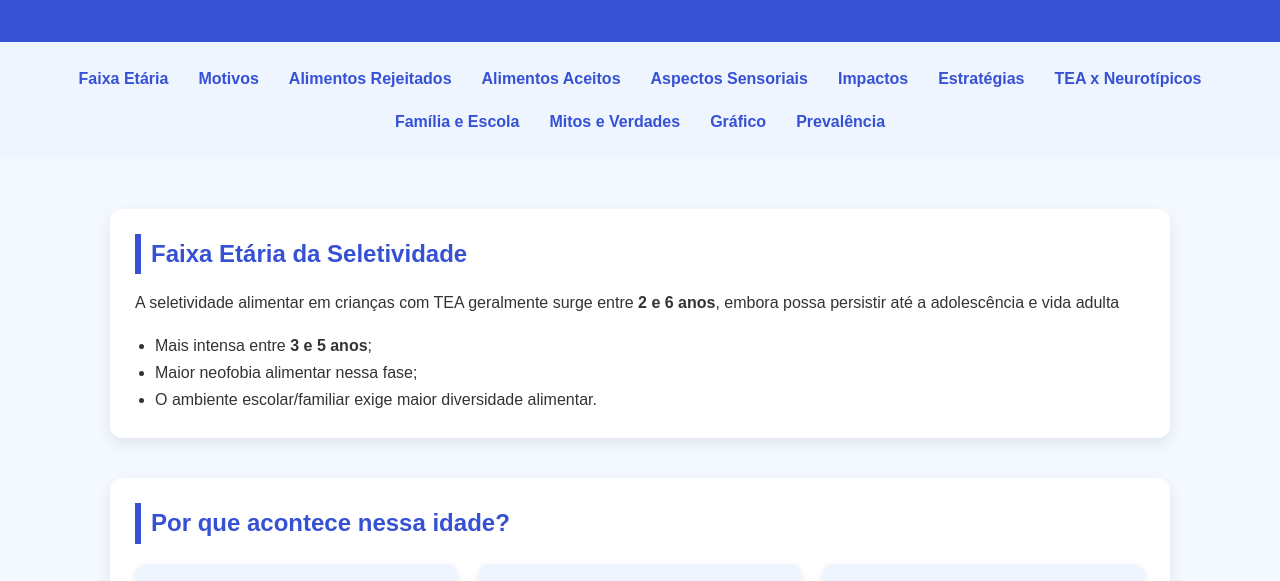
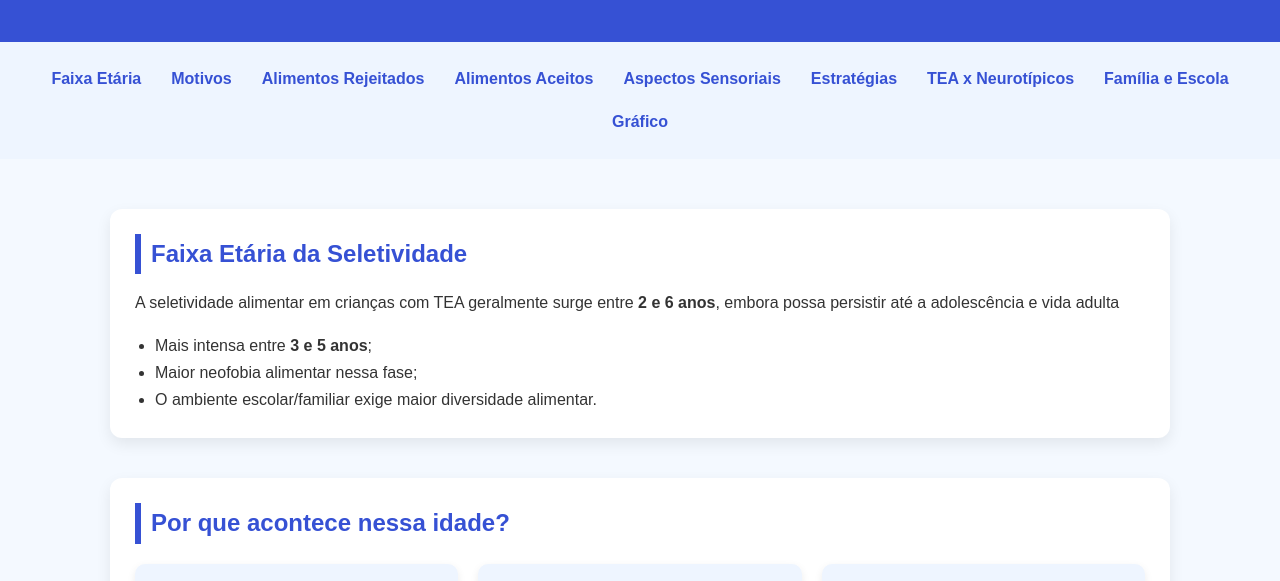
Before and after one commit to Rafinha003/Artigo_cientifico, a plain HTML site: page materialEducacional.html in a window 1280 px wide. Shown: the part 148-729 px from the top of the page. Drawn offline with nearby package versions, Linux system fonts and the light colour scheme.

Commit message:
ajustando menu

```diff
--- a/materialEducacional.html
+++ b/materialEducacional.html
@@ -43,13 +43,10 @@
     <a href="#rejeitados">Alimentos Rejeitados</a>
     <a href="#aceitos">Alimentos Aceitos</a>
     <a href="#sensoriais">Aspectos Sensoriais</a>
-    <a href="#impactos">Impactos</a>
     <a href="#estrategias">Estratégias</a>
     <a href="#comparacao">TEA x Neurotípicos</a>
     <a href="#familia">Família e Escola</a>
-    <a href="#mitos">Mitos e Verdades</a>
     <a href="#grafico">Gráfico</a>
-    <a href="#prevalencia">Prevalência</a>
   </nav>
 
   <main>
```
